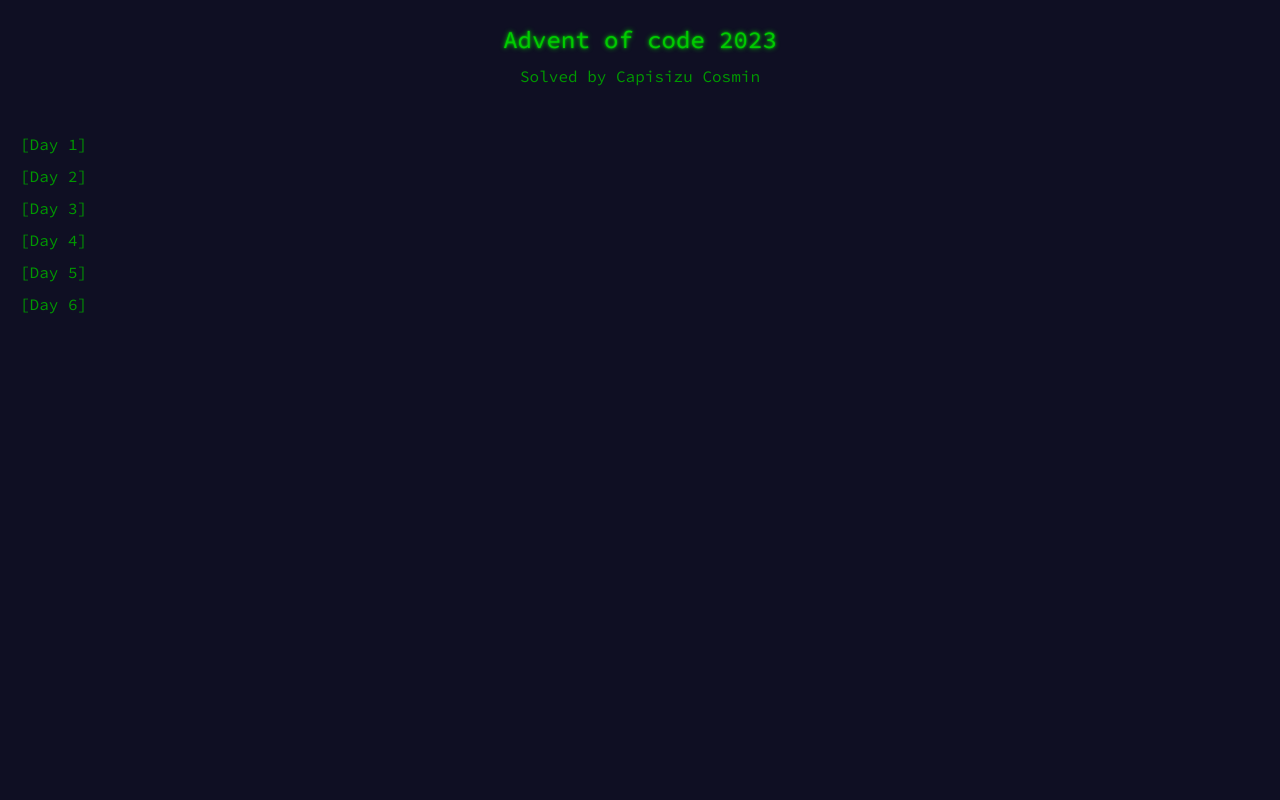
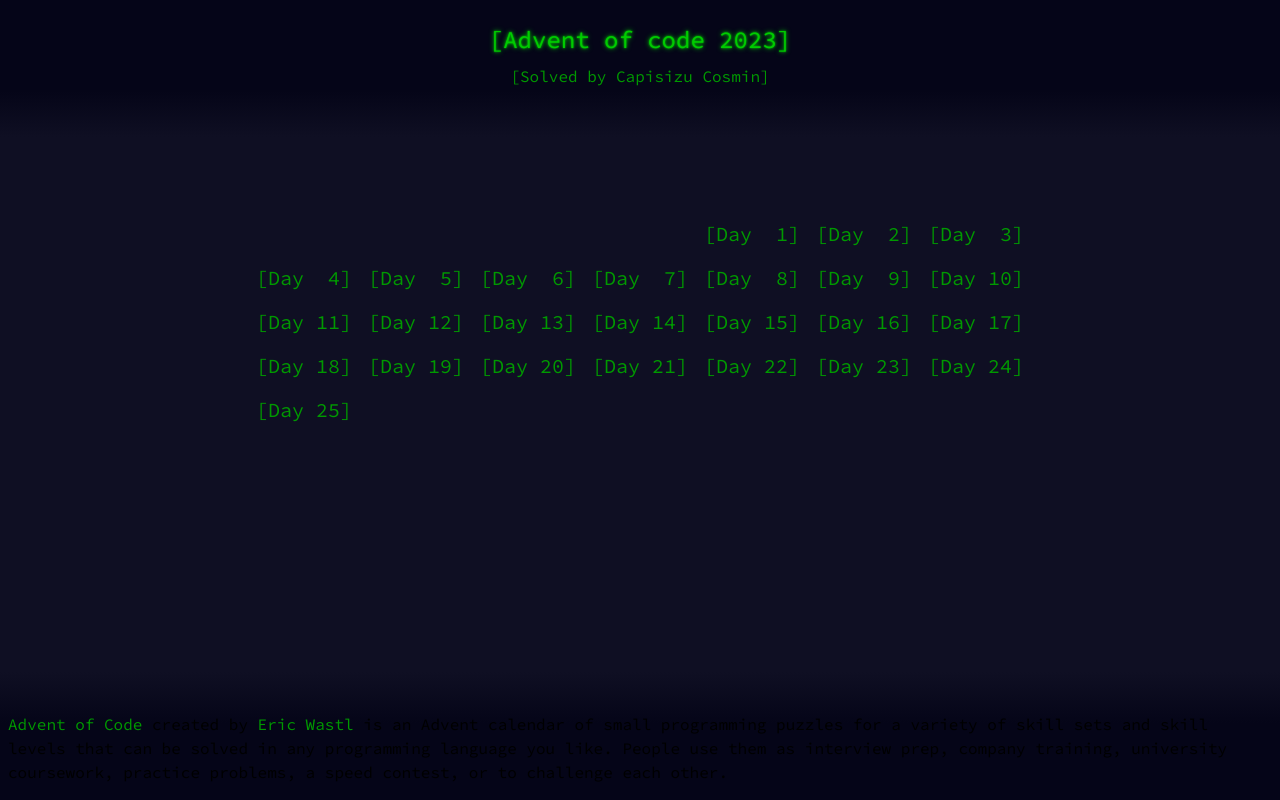
Before and after one commit to cosmineala/Advent-of-Code-2023, a Next.js app: page / in a window 1280 px wide. Built offline with nearby package versions, Linux system fonts and the light colour scheme.

Commit message:
Genral Style

```diff
--- a/app/layout.tsx
+++ b/app/layout.tsx
@@ -2,6 +2,7 @@
 import { Inter, Source_Code_Pro } from 'next/font/google'
 import './globals.css'
 import Header from '@/Components/Header'
+import Footer from '@/Components/Footer'
 
 const inter = Inter({ subsets: ['latin'] })
 const sourceCodePro = Source_Code_Pro({ subsets: [] })
@@ -18,11 +19,12 @@
 }) {
   return (
     <html lang="en">
-      <body className={`${sourceCodePro.className} bg-[#0f0f23]`}>
-        <Header />
+      <body className={`${sourceCodePro.className} bg-[#0f0f23] min-h-[100vh] flex flex-col`}>
+          <Header />
         <div className='container mx-auto' >
           {children}
         </div>
+          <Footer/>
       </body>
     </html>
   )
--- a/app/page.tsx
+++ b/app/page.tsx
@@ -2,38 +2,21 @@
 
 export default function Home() {
   return (
-    <main className="">
+    <main className="flex justify-center">
 
 
 
-      <div className='p-5 flex flex-col gap-2' >
-        <Link href={'./Day1'} className='text-primary hover:text-primaryHover' >
-          [Day 1]
-        </Link>
-        <Link href={'./Day2'} className='text-primary hover:text-primaryHover' >
-          [Day 2]
-        </Link>
-        <Link href={'./Day3'} className='text-primary hover:text-primaryHover' >
-          [Day 3]
-        </Link>
-        <Link href={'./Day4'} className='text-primary hover:text-primaryHover' >
-          [Day 4]
-        </Link>
-        <Link href={'./Day5'} className='text-primary hover:text-primaryHover' >
-          [Day 5]
-        </Link>
-        <Link href={'./Day6'} className='text-primary hover:text-primaryHover' >
-          [Day 6]
-        </Link>
-        {/* <Link href={'./Day1'} className='text-primary hover:text-primaryHover' >
-          [Day 2]
-        </Link>
-        <Link href={'./Day1'} className='text-primary hover:text-primaryHover' >
-          [Day 3]
-        </Link>
-        <Link href={'./Day1'} className='text-primary hover:text-primaryHover' >
-          [Day 4]
-        </Link> */}
+      <div className='p-5 grid grid-cols-3 lg:grid-cols-7 gap-4 text-xl max-w-fit' >
+
+        {/* empty spaces */}
+        {Array.from({ length: 25 }, (_, i) => i + 1).map(day =>
+          <div className='hidden lg:block' ></div>
+        )}
+
+        {Array.from({ length: 25 }, (_, i) => i + 1).map(day =>
+          <Link href={`./Day${day}`} className='text-primary hover:text-primaryHover' >[Day {day < 10 && <span>&nbsp;</span>}{day}]</Link>
+        )}
+
       </div>
     </main>
 
--- a/src/Components/CodeSnipet.tsx
+++ b/src/Components/CodeSnipet.tsx
@@ -10,7 +10,7 @@
 const CodeSnipet: React.FC<IProps> = ({ className, code, title }) => {
     return (
         <div className="flex flex-col max-w-fit" >
-            <div className="flex gap-4 justify-between py-1 px-2 bg-[#32326f] rounded-t-md" >
+            <div className="flex gap-4 justify-between py-1 px-2 bg-[#1f1f46] rounded-t-md" >
                 <div>{title}</div>
                 <button className="text-primary hover:text-primaryHover active:bg-green-900"
                     onClick={() => {
--- /dev/null
+++ b/src/Components/Footer.tsx
@@ -0,0 +1,21 @@
+import Link from "next/link";
+import React from "react";
+
+interface IProps { };
+
+const Footer: React.FC<IProps> = () => {
+    return (
+        <footer className="px-2 mt-auto pt-10 bg-gradient-to-t from-[rgb(5,5,24)] from-0% via-[#050518] via-60% to-[#0f0f23] to-100%">
+            <div className="mb-4 container mx-auto " >
+                <p>
+                    <Link className="text-primary hover:text-primaryHover" href="https://adventofcode.com/" >Advent of Code</Link>
+                    <span> created by </span>
+                    <Link className="text-primary hover:text-primaryHover" href="http://was.tl/" >Eric Wastl</Link>
+                    <span> is an Advent calendar of small programming puzzles for a variety of skill sets and skill levels that can be solved in any programming language you like. People use them as interview prep, company training, university coursework, practice problems, a speed contest, or to challenge each other.</span>
+                </p>
+            </div>
+        </footer>
+    );
+};
+
+export default Footer;
--- a/src/Components/Header.tsx
+++ b/src/Components/Header.tsx
@@ -5,20 +5,20 @@
 
 const Header: React.FC<IProps> = () => {
     return (
-        <header>
+        <header className="pb-10 bg-gradient-to-b from-[#050518] from-0% via-[#050518] via-60% to-[#0f0f23] to-90%" >
             <div className='flex flex-col items-center p-6 gap-2' >
                 <h1
-                    className='aoc-height text-2xl'
+                    className='aoc-height text-2xl hover:text-primaryHover'
                 >
                     {/* <Link href={'https://adventofcode.com/'} target="_blank" > */}
                     <Link href={'/'}>
-                        Advent of code 2023
+                        [Advent of code 2023]
                     </Link>
                 </h1>
 
                 <h2>
                     <Link href={'https://github.com/cosmineala'} target="_blank" className='text-primary hover:text-primaryHover' >
-                        Solved by Capisizu Cosmin
+                        [Solved by Capisizu Cosmin]
                     </Link>
                 </h2>
             </div>
```
